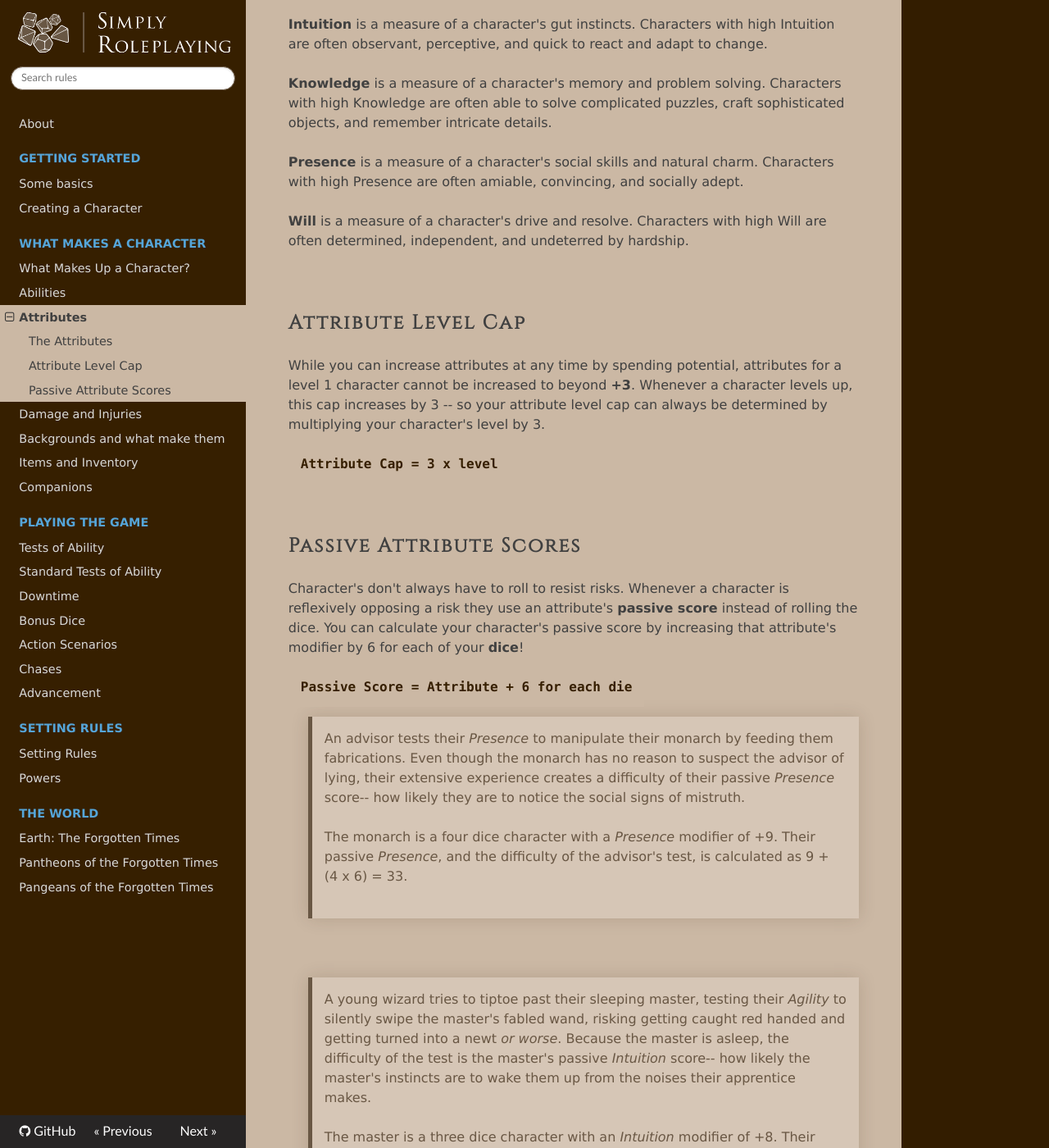
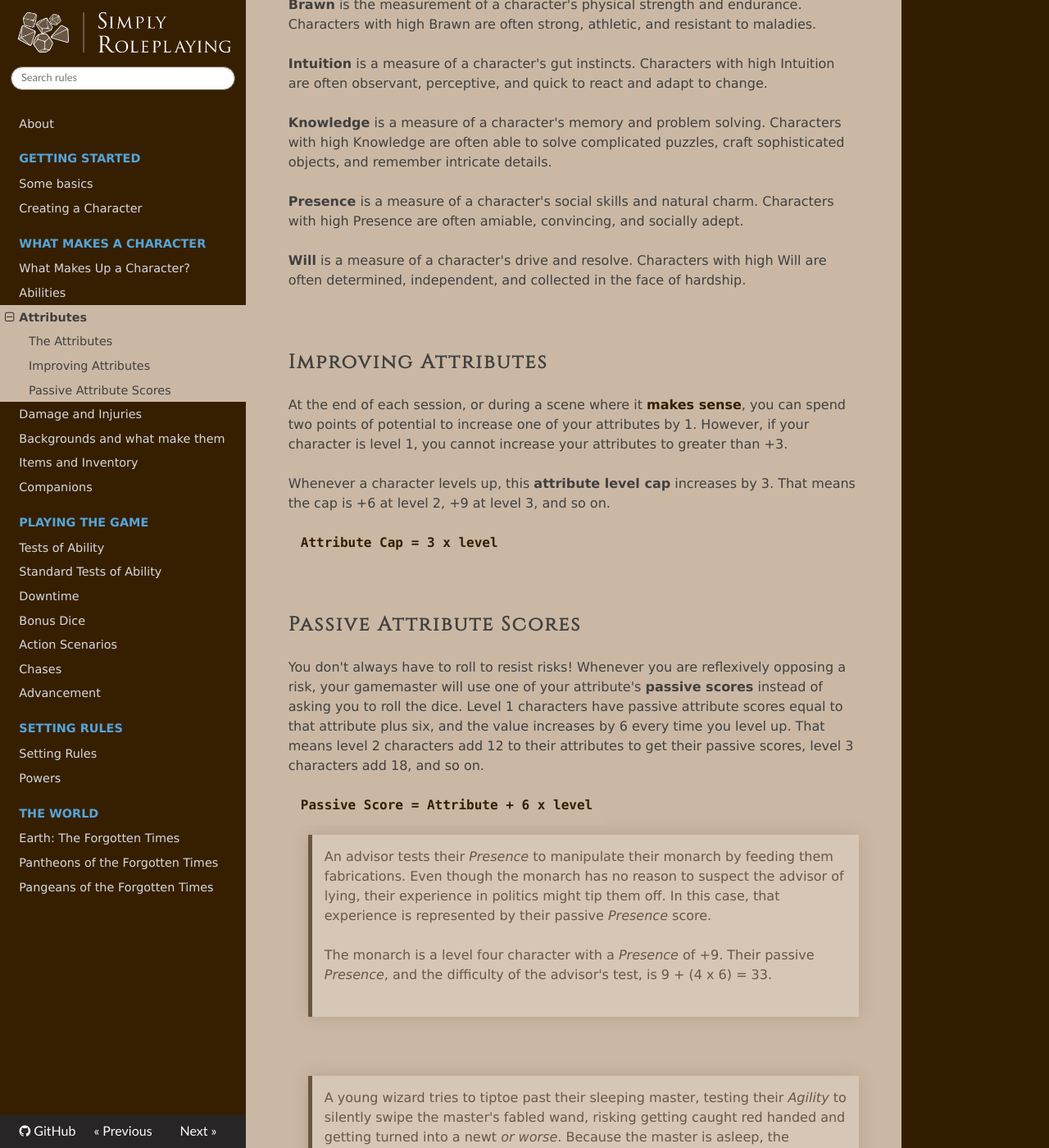
Before and after one commit to TheFifthRider/simply-roleplaying-webapp, an MkDocs documentation site: the page built from docs/character/attributes.md, in a window 1280 px wide and 1400 px high, scrolled down 511 px. Shown: the whole window at 82% size. Built offline with MkDocs 1.6.1, drawn with Linux system fonts in a browser that asks for light colours; nearby versions of some CDN libraries; some of the changed text lies outside the part shown.

Commit message:
refactor: Did an editing pass on attributes

```diff
--- a/docs/character/attributes.md
+++ b/docs/character/attributes.md
@@ -1,6 +1,6 @@
 # Attributes
 
-Attributes are the measurement of a character's intrinsic ability, from how strong they are to how quickly they seize up situations. Attributes get added to the dice rolled as a part of [tests of ability](../gameplay/tests.md). Attributes are assigned an initial value in [character creation](../getting_started/creation.md) and you can increase them by spending [potential](../gameplay/advancement.md#potential).
+Whenever the gamemaster asks someone to make a [test](../gameplay/tests.md), they're going to tell you that it's a test of a certain attribute. Attributes are numbers that represent the broad strengths and weaknesses of a character, from how much weight they can lift to how quickly they react. When you roll dice for a [test of ability](../gameplay/tests.md), you add the associated attribute to whatever you rolled on the dice. Attributes are assigned an initial value in [character creation](../getting_started/creation.md) and you can increase them by spending [potential](../gameplay/advancement.md#potential).
 
 <br/>
 
@@ -16,13 +16,15 @@ Attributes are the measurement of a character's intrinsic ability, from how stro
 
 **Presence** is a measure of a character's social skills and natural charm. Characters with high Presence are often amiable, convincing, and socially adept.
 
-**Will** is a measure of a character's drive and resolve. Characters with high Will are often determined, independent, and undeterred by hardship.
+**Will** is a measure of a character's drive and resolve. Characters with high Will are often determined, independent, and collected in the face of hardship.
 
 <br/>
 
-## Attribute Level Cap
+## Improving Attributes
 
-While you can increase attributes at any time by spending potential, attributes for a level 1 character cannot be increased to beyond **+3**. Whenever a character levels up, this cap increases by 3 -- so your attribute level cap can always be determined by multiplying your character's level by 3.
+At the end of each session, or during a scene where it [makes sense](../getting_started/index.md#narrative-truth), you can spend two points of potential to increase one of your attributes by 1. However, if your character is level 1, you cannot increase your attributes to greater than +3.
+
+Whenever a character levels up, this **attribute level cap** increases by 3. That means the cap is +6 at level 2, +9 at level 3, and so on.
 
 `Attribute Cap = 3 x level`
 
@@ -30,18 +32,18 @@ While you can increase attributes at any time by spending potential, attributes
 
 ## Passive Attribute Scores
 
-Character's don't always have to roll to resist risks. Whenever a character is reflexively opposing a risk they use an attribute's **passive score** instead of rolling the dice. You can calculate your character's passive score by increasing that attribute's modifier by 6 for each of your **dice**!
+You don't always have to roll to resist risks! Whenever you are reflexively opposing a risk, your gamemaster will use one of your attribute's **passive scores** instead of asking you to roll the dice. Level 1 characters have passive attribute scores equal to that attribute plus six, and the value increases by 6 every time you level up. That means level 2 characters add 12 to their attributes to get their passive scores, level 3 characters add 18, and so on.
 
-`Passive Score = Attribute + 6 for each die`
+`Passive Score = Attribute + 6 x level`
 
-> An advisor tests their _Presence_ to manipulate their monarch by feeding them fabrications. Even though the monarch has no reason to suspect the advisor of lying, their extensive experience creates a difficulty of their passive _Presence_ score-- how likely they are to notice the social signs of mistruth.
+> An advisor tests their _Presence_ to manipulate their monarch by feeding them fabrications. Even though the monarch has no reason to suspect the advisor of lying, their experience in politics might tip them off. In this case, that experience is represented by their passive _Presence_ score.
 >
-> The monarch is a four dice character with a _Presence_ modifier of +9. Their passive _Presence_, and the difficulty of the advisor's test, is calculated as 9 + (4 x 6) = 33.
+> The monarch is a level four character with a _Presence_ of +9. Their passive _Presence_, and the difficulty of the advisor's test, is 9 + (4 x 6) = 33.
 
 <br/>
 
 > A young wizard tries to tiptoe past their sleeping master, testing their _Agility_ to silently swipe the master's fabled wand, risking getting caught red handed and getting turned into a newt _or worse_. Because the master is asleep, the difficulty of the test is the master's passive _Intuition_ score-- how likely the master's instincts are to wake them up from the noises their apprentice makes.
 >
-> The master is a three dice character with an _Intuition_ modifier of +8. Their passive intuition, and the difficulty of the Apprentice's test, is calculated as 8 + (3 x 6)  = 26.
+> The master is a level three character with an _Intuition_ of +8. Their passive intuition, and the difficulty of the Apprentice's test, is 8 + (3 x 6)  = 26.
 
 <br/>
```
